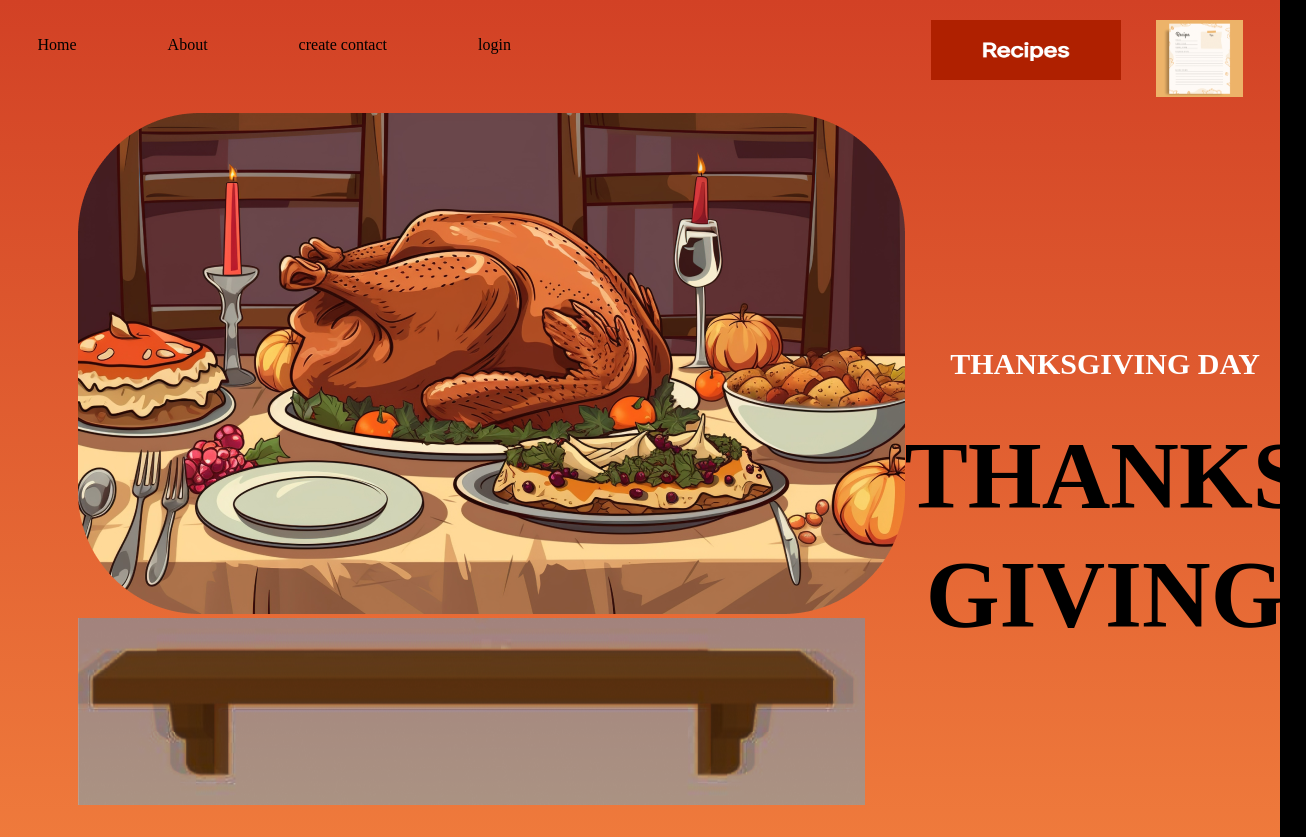
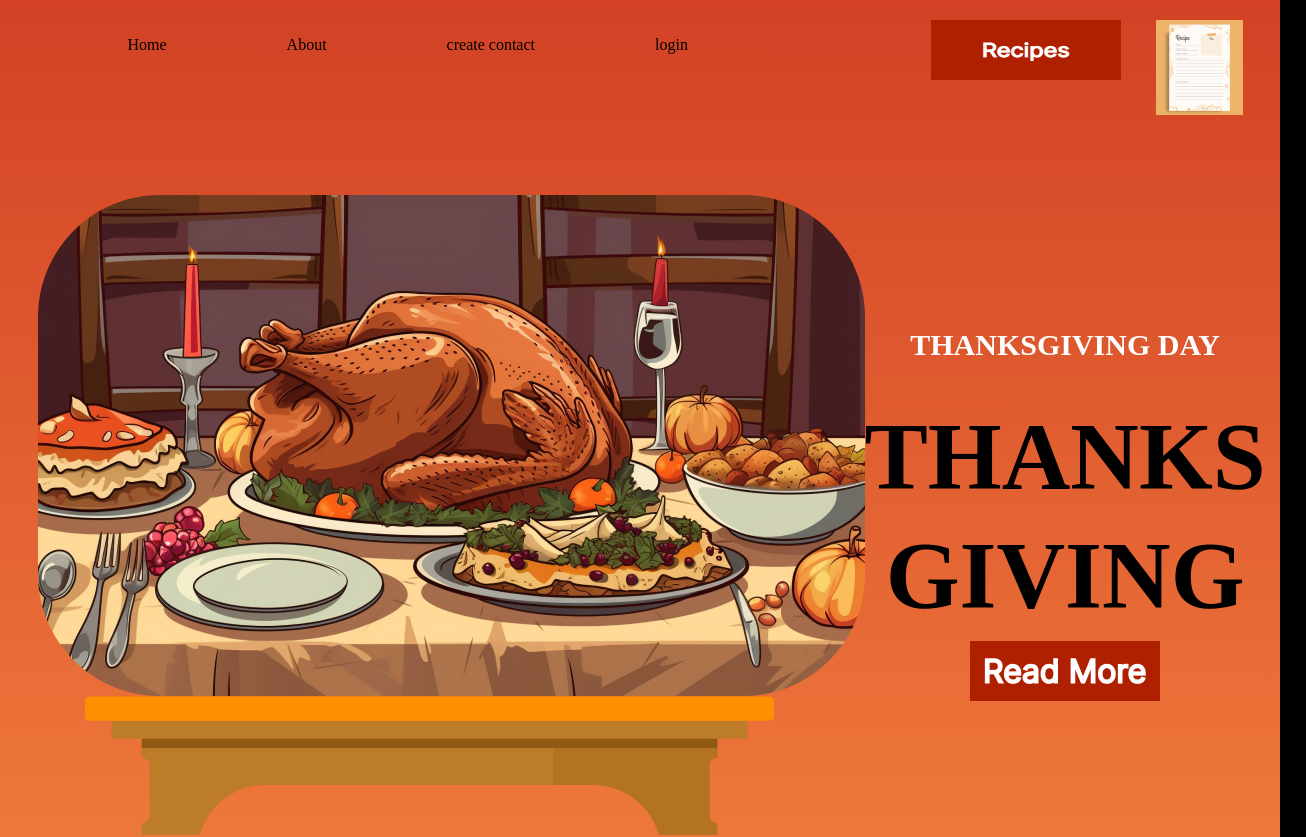
Before and after one commit to cole-essig/se__project_the_plan, a React (Vite) app: page /home in a window 1280 px wide. Shown: the top 837 px of the page, 1306 px wide, since content can reach past the window. Built offline with nearby package versions, Linux system fonts and the light colour scheme.

Commit message:
inital commits

```diff
--- a/src/components/Home/Home.css
+++ b/src/components/Home/Home.css
@@ -16,13 +16,17 @@
   flex-direction: column;
   align-items: center;
   text-align: center;
-  margin-top: 220px;
+  margin-top: 22px;
   gap: 10px;
 }
 
 .home__middle {
   display: flex;
   justify-content: space-between;
+  height: 100%; /* Optional: Ensure it fills the available space */
+  width: 100%; /* Optional: Ensure it spans full width */
+  position: relative; /* Ensures alignment context */
+  align-items: center;
 }
 
 .home__thanks,
@@ -40,6 +44,10 @@
   height: 60px;
 }
 
+.home__button-information {
+  cursor: pointer;
+}
+
 .home__myrecipe {
   /* margin: 20px 10px 0px 0px; */
   width: 87px;
@@ -48,6 +56,7 @@
 
 .home__items {
   align-content: center;
+  margin-top: 80px;
 }
 .home__food {
   width: 827px;
@@ -56,11 +65,13 @@
 
 .home__shelf {
   width: 787px;
-  height: 187px;
-  background: linear-gradient(180deg, #d24125, #f78a42),
-    url("../../assets//img/Thanksgiving_shelf.png") no-repeat center/cover;
+  height: 200px;
+  /* background: linear-gradient(180deg, #d24125, #f78a42),
+    url("../../assets//img/Thanksgiving_shelf.png") no-repeat center/cover; */
   background-blend-mode: overlay;
   border: none;
+  align-content: center;
+  margin-top: -42px;
 }
 
 .home__nav-recipes {
@@ -79,4 +90,15 @@
   /* margin: 22px 34px 0px; */
   display: flex;
   gap: 91px;
+  gap: 120px;
+  margin-left: 90px;
 }
+
+.nav__link {
+  cursor: pointer;
+}
+
+.nav__link:hover {
+  color: #fff;
+  z-index: 1;
+}
--- a/src/components/Home/Home.jsx
+++ b/src/components/Home/Home.jsx
@@ -6,18 +6,21 @@ import AddDishForm from "../AddDishForm/AddDishForm";
 import "./Home.css";
 import dinner from "../../assets/img/ThanksGiving_dinner.png";
 import recipes from "../../assets/img/ThanksGiving_recipes.png";
-import shelf from "../../assets/img/ThanksGiving_shelf.png";
+// import shelf from "../../assets/img/ThanksGiving_shelf.png";
 import Recipes from "../../assets/img/ThanksGiving_button-Re.png";
+import bench from "../../assets/img/BENCH.svg";
+import information from "../../assets/img/ThanksGiving_button-information.png";
 import { Nav } from "react-bootstrap";
 
 function Home() {
   const onClick = () => {
     console.log("hey");
+  };
 
-    // const handleClick = () => {
-    //   alert("Styled image button clicked!");
-    // };
+  const handleClick = () => {
+    console.log("Styled image button clicked!");
   };
+
   return (
     <div className="home">
       <nav className="nav">
@@ -25,7 +28,7 @@ function Home() {
           <li>
             <Nav
               to="/home"
-              className="nav-link"
+              className="nav__link"
               activeClassName="Home__active-link"
               exact
             >
@@ -35,7 +38,7 @@ function Home() {
           <li>
             <Nav
               to="/about"
-              className="nav-link"
+              className="nav__link"
               activeClassName="Home__active-link"
             >
               About
@@ -44,7 +47,7 @@ function Home() {
           <li>
             <Nav
               to="/contact"
-              className="nav-link"
+              className="nav__link"
               activeClassName="Home__active-link"
             >
               create contact
@@ -53,7 +56,7 @@ function Home() {
           <li>
             <Nav
               to="/contact"
-              className="nav-link"
+              className="nav__link"
               activeClassName="Home__active-link"
             >
               login
@@ -70,20 +73,26 @@ function Home() {
           <img
             src={recipes}
             alt="my__recipes"
-            className="home__myrecipe"
+            className="home__button-myrecipe"
             onClick={onClick}
           />
         </ul>
       </nav>
       <div className="home__middle">
-        <ul className="home__items">
+        <div className="home__items">
           <img src={dinner} alt="food" className="home__food" />
-          <img src={shelf} alt="shelf" className="home__shelf" />
-        </ul>
+          <img src={bench} alt="shelf" className="home__shelf" />
+        </div>
         <div className="home__text">
           <h3 className="home__header">THANKSGIVING DAY</h3>
           <span className="home__thanks">THANKS</span>
           <span className="home__giving">GIVING</span>
+          <img
+            src={information}
+            alt="ReadMe"
+            className="home__button-information"
+            handleClick={handleClick}
+          />
         </div>
       </div>
       {/* <TopDish /> */}
```
Also changed, not shown: src/assets/img/BENCH.svg (added), src/assets/img/thanksgiving_shelf1.png (added).
